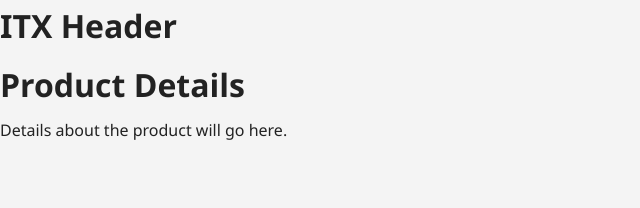
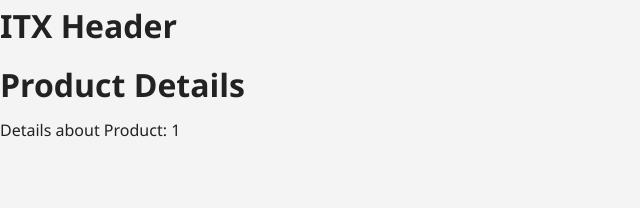
Before and after one commit to joseanher81/itx-shop, a React (Vite) app: page /product/1 in a window 1280 px wide. Shown: the top 208 px of the page, without its empty margins (0-640 px from the left). Built offline with nearby package versions, Linux system fonts and the light colour scheme.

Commit message:
feat: add Link for detail page navigation

```diff
--- a/src/components/ProductItem.jsx
+++ b/src/components/ProductItem.jsx
@@ -1,8 +1,9 @@
+import { Link } from 'react-router-dom';
 import styles from './ProductItem.module.css';
 
 const ProductItem = ({ product }) => {
   return (
-    <div className={styles.card}>
+    <Link to={`product/${product.id}`} className={styles.card}>
       <img src={product.imgUrl} alt={product.model} className={styles.image} />
 
       <div className={styles.info}>
@@ -13,7 +14,7 @@ const ProductItem = ({ product }) => {
           {product.price ? `${product.price} €` : 'Not available'}
         </p>
       </div>
-    </div>
+    </Link>
   );
 };
 
--- a/src/pages/ProductDetails.jsx
+++ b/src/pages/ProductDetails.jsx
@@ -1,8 +1,11 @@
+import { useParams } from 'react-router-dom';
+
 const ProductDetails = () => {
+  const { id } = useParams();
   return (
     <div>
       <h1>Product Details</h1>
-      <p>Details about the product will go here.</p>
+      <p>Details about Product: {id}</p>
     </div>
   );
 };
```
